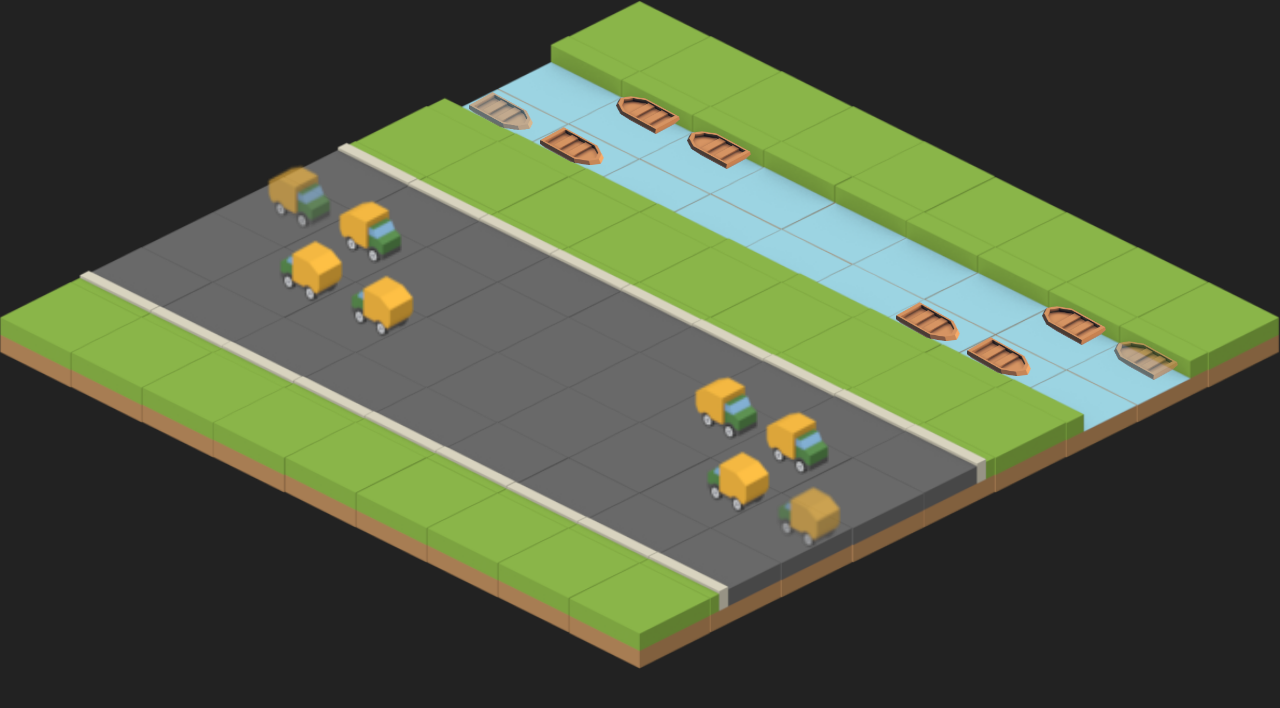
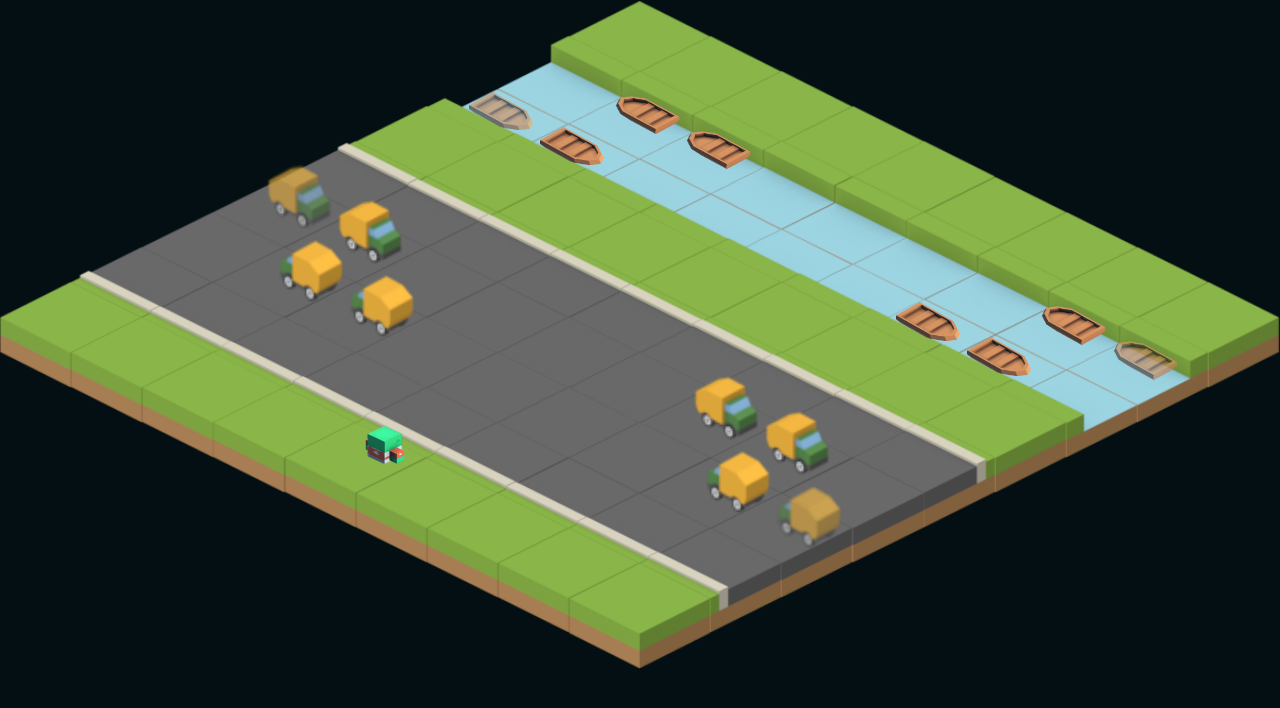
Before and after one commit to memonsahil/jaywalking, a React (Create React App) app: page / in a window 1280 px wide. Shown: the top 708 px of the page. Built offline with nearby package versions, Linux system fonts and the light colour scheme.

Commit message:
Add player character, update styles

```diff
--- /dev/null
+++ b/src/components/Character.js
@@ -0,0 +1,50 @@
+import React from "react";
+import { atom, useRecoilValue } from "recoil";
+import { characterNE, characterNW, characterSE, characterSW } from "../images";
+import { WORLD_SIZE, TILE_ASPECT_RATIO } from "../constants";
+
+function Character() {
+  const characterState = atom({
+    key: "characterState",
+    default: {
+      x: 4,
+      y: 8,
+      dir: "up",
+      dead: false,
+    },
+  });
+
+  const { x, y, dir } = useRecoilValue(characterState);
+
+  let src;
+  if (dir === "up") {
+    src = characterNE;
+  } else if (dir === "down") {
+    src = characterSW;
+  } else if (dir === "left") {
+    src = characterNW;
+  } else if (dir === "right") {
+    src = characterSE;
+  }
+
+  // Calculation for placing the moving character.
+  const yOffset = ((100 / WORLD_SIZE) * TILE_ASPECT_RATIO) / 1.8;
+  const yBase = yOffset * y + yOffset / 1.5;
+  const xBase = 50 - (100 / 19) * y;
+  const xAbs = xBase + (50 / 9) * x;
+  const yAbs = yBase + yOffset * x;
+
+  return (
+    <img
+      className="character"
+      src={src}
+      alt="character"
+      style={{
+        top: `${yAbs}%`,
+        left: `${xAbs}%`,
+      }}
+    />
+  );
+}
+
+export default Character;
--- a/src/components/Trucks.js
+++ b/src/components/Trucks.js
@@ -33,7 +33,7 @@ function Trucks() {
 
     const newTrucks = [];
     // Filter trucksCopy and check if a truck is present at
-    // the initial tile on either side, i.e. at x = 1 || 7.
+    // the starting point on either side, i.e. at x = 1 || 7.
     if (!trucksCopy.filter((truck) => truck.x === 1 || truck.x === 7).length) {
       newTrucks.push({
         id: Math.random().toString(36).substr(2, 9),
--- a/src/components/World.js
+++ b/src/components/World.js
@@ -2,6 +2,7 @@ import React from "react";
 import Landscape from "./Landscape";
 import Trucks from "./Trucks";
 import Boats from "./Boats";
+import Character from "./Character";
 
 function World() {
   return (
@@ -9,6 +10,7 @@ function World() {
       <Landscape />
       <Trucks />
       <Boats />
+      <Character />
     </div>
   );
 }
--- a/src/index.css
+++ b/src/index.css
@@ -5,7 +5,7 @@ body {
     sans-serif;
   -webkit-font-smoothing: antialiased;
   -moz-osx-font-smoothing: grayscale;
-  background: #222;
+  background: #030f12;
   color: #89b549;
   font-family: "Bungee", cursive;
 }
```
